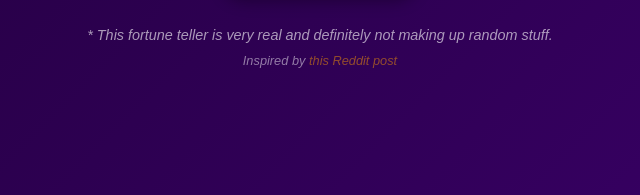
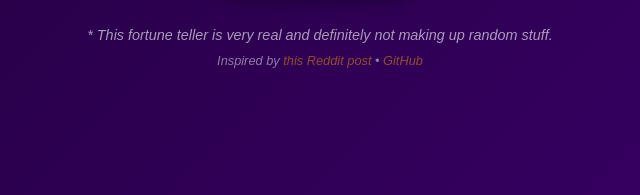
Before and after one commit to pandallel/crystal-ball, a website: page public/index.html in a window 1280 px wide. Shown: the part 602-797 px from the top of the page, 320-960 px from the left. Drawn offline with Linux system fonts and the light colour scheme.

Commit message:
Add GitHub link to index.html for project visibility

```diff
--- a/public/index.html
+++ b/public/index.html
@@ -33,6 +33,10 @@
             target="_blank"
             >this Reddit post</a
           >
+          •
+          <a href="https://github.com/pandallel/crystal-ball" target="_blank"
+            >GitHub</a
+          >
         </p>
       </div>
     </div>
```
